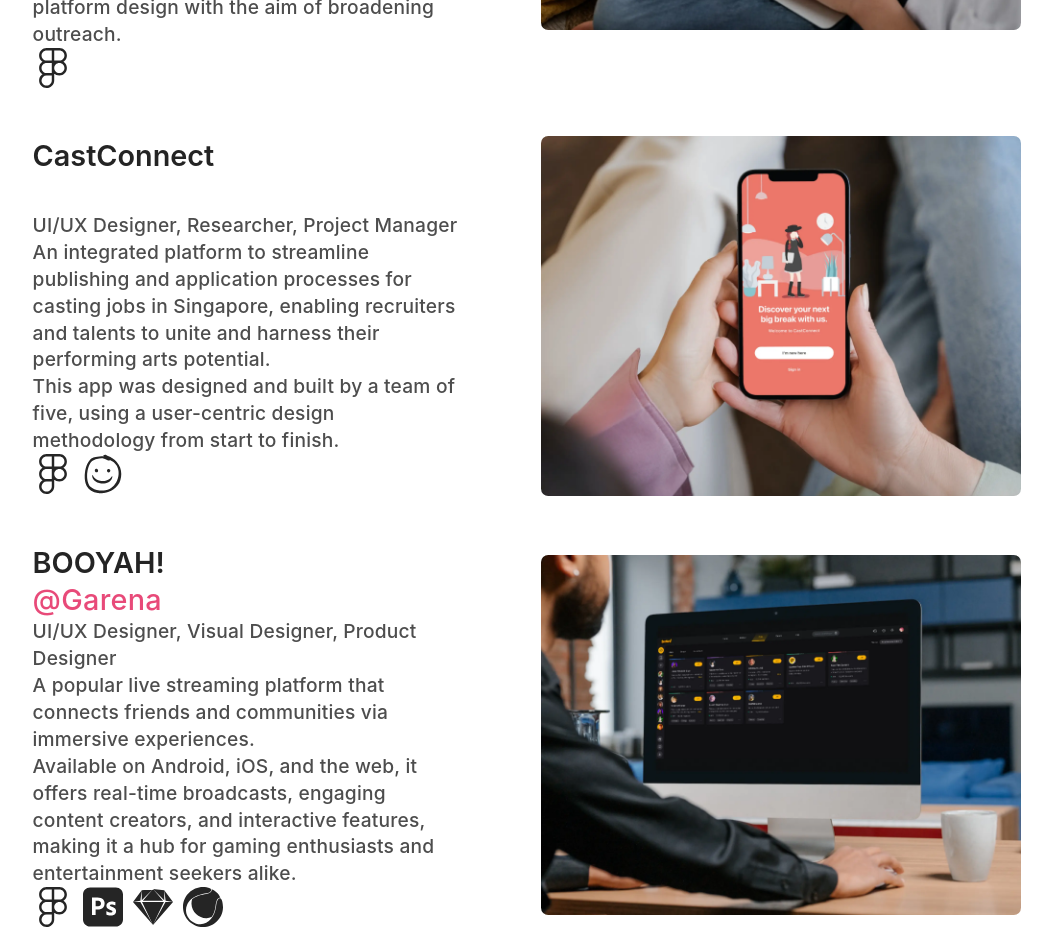
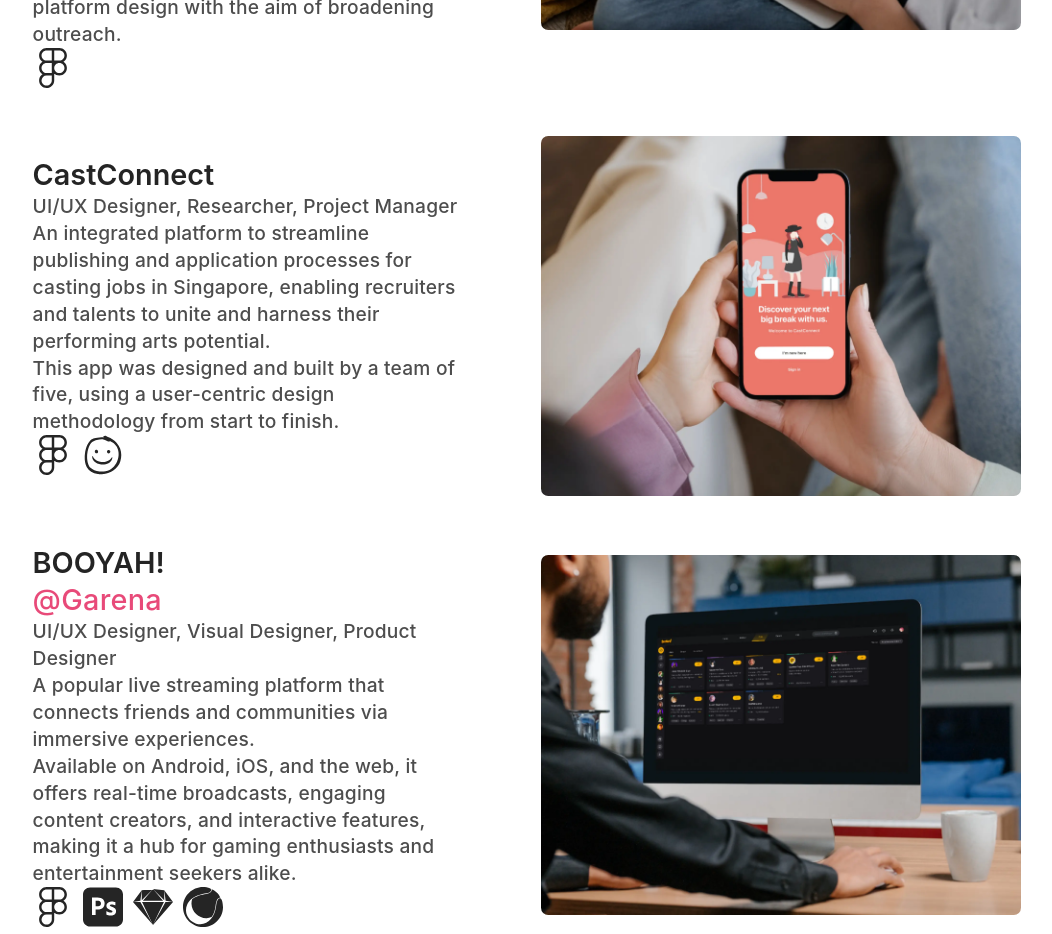
Before and after one commit to Lemonsr/portfolio-website, a React (Vite) app: page / in a window 1280 px wide. Shown: the part 4460-5394 px from the top of the page, without its empty margins (113-1165 px from the left). Built offline with nearby package versions, Linux system fonts and the light colour scheme.

Commit message:
Remove empty spacing when there is no company name for big project

```diff
--- a/src/components/BigProject/BigProject.jsx
+++ b/src/components/BigProject/BigProject.jsx
@@ -5,6 +5,7 @@
 function BigProject({ data }) {
   // Split content into multiple paragraphs if needed.
   const title_company = data.title.split('\n\n');
+  const company_link = {};
   const paragraphs = data.description.split('\n\n');
 
   return (
@@ -22,9 +23,10 @@
           <div className='mr-8'>
             { title_company[0] }
           </div>
+          { title_company[1] && // check if title_company[1] exists
           <a href={ data.company_link } target='_blank' rel='noopener noreferrer'>
             { title_company[1] }
-          </a>
+          </a> }
         </h6>
         <p className='role mb-4'>{ data.role }</p>
         {paragraphs.map((paragraph, index) => (
```
